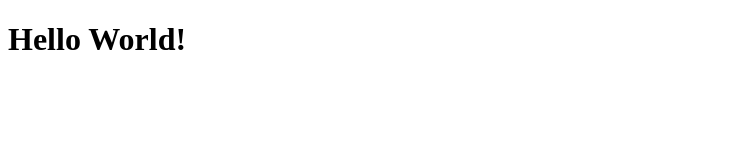
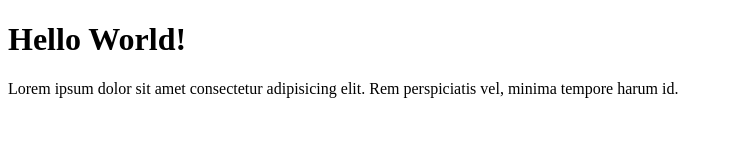
Before and after one commit to Ranran0707/new, a plain HTML site: page index.html in a window 1280 px wide. Shown: the whole page, without its empty margins (0-733 px from the left). Drawn offline with Linux system fonts and the light colour scheme.

Commit message:
Menanbahkan Paragraf di file Indesx

```diff
--- a/index.html
+++ b/index.html
@@ -8,6 +8,7 @@
 </head>
 <body>
     <h1>Hello World!</h1>
+    <p>Lorem ipsum dolor sit amet consectetur adipisicing elit. Rem perspiciatis vel, minima tempore harum id.</p>
 
 </body>
 </html>
```
